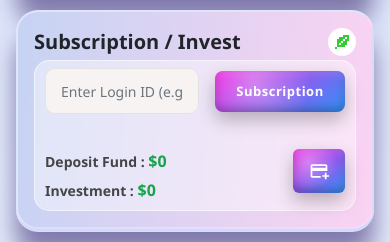
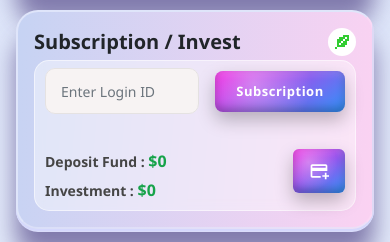
Before and after one commit to MOHDSUHAIL09/crypto, a React (Vite) app: page /dashboard in a window 390 px wide. Shown: the part 296-538 px from the top of the page. Built offline with nearby package versions, Linux system fonts and the light colour scheme; no server answers; sample sign-in values are in the browser's storage.

Commit message:
update code

```diff
--- a/src/Pages/Dahboard/Card/Cards.jsx
+++ b/src/Pages/Dahboard/Card/Cards.jsx
@@ -72,7 +72,7 @@ const Cards = () => {
               <h5 className='mb-0 fw-bold'>Subscription / Invest</h5>
               <div className='mint-box'><FaMintbit /></div>
             </div>
-            <div className="c-box gap-3 py_1">
+            <div className="c-box    py_1">
               <Stake
                 walletBalance={stakeData?.walletBalance || 0}
                 onSuccess={refreshData} // Context refresh hoga
@@ -80,9 +80,9 @@ const Cards = () => {
               />
               {!isActivationVisible && (
                 <div className="animate__animated animate__fadeIn">
-                  <div className="d-flex flex-wrap justify-content-between">
+                  <div className="d-flex flex-wrap justify-content-between ">
                     <p className="mb-1">
-                       <strong>Deposit Fund : </strong>{" "}<span style={{ color: "#16a34a", fontWeight: "700", fontSize: "16px" }}>
+                       <strong>Deposit Fund : </strong><span  style={{ color: "#16a34a", fontWeight: "700", fontSize: "16px" }}>
                         ${userData?.Depositfund || 0}
                       </span>
                     </p>
--- a/src/Pages/Dahboard/Card/Stake.jsx
+++ b/src/Pages/Dahboard/Card/Stake.jsx
@@ -129,7 +129,7 @@ const Stake = () => {
         <div style={{ position: 'relative', flex: 1 }}>
           <input type="text"
             className="custom-pay-form form-control "
-            placeholder='Enter Login ID (e.g. M903154)'
+            placeholder='Enter Login ID'
             value={loginId}
             onChange={(e) => setLoginId(e.target.value)}
           />
--- a/src/Pages/Dahboard/LevelIncome.jsx
+++ b/src/Pages/Dahboard/LevelIncome.jsx
@@ -67,6 +67,9 @@ const LevelIncome = () => {
                   <div className="activites">Activities</div>
                   <div className="flow-wrapper d-flex justify-content-center align-items-center">
                     <div className="  d-flex align-items-center gap-3">
+
+
+
 
                       <div className="level-box">
                         <button className={`circle-btn ${open ? "active" : ""}`} onClick={() => { setOpen(true); }}>
--- a/src/Pages/Dahboard/UserDetails/UserDetails.css
+++ b/src/Pages/Dahboard/UserDetails/UserDetails.css
@@ -1,4 +1,3 @@
-
 .deposit-card {
   background: linear-gradient(95deg, #c6d3f3, #fbd2f2);
   padding: 26px;
--- a/src/assets/dashboardcss/css/Dashboard.css
+++ b/src/assets/dashboardcss/css/Dashboard.css
@@ -1053,11 +1053,11 @@ select:focus {
   width: 100%;
   height: 200px !important;
 }
-.activites{
-  padding: 10px;
-  font-size: 20px;
-  font-weight: 700;
-}
+  .activites{
+    padding: 10px;
+    font-size: 20px;
+    font-weight: 700;
+  }
 .circle-btn{
   width: 110px;
   height: 110px;
@@ -1673,10 +1673,6 @@ select:focus {
 }
 
 @media (max-width: 576px) {
-  .activites{
-   margin-bottom: 60px;
-  }
-
  .circle-btn{
   width: 90px;
   height: 90px;
```
